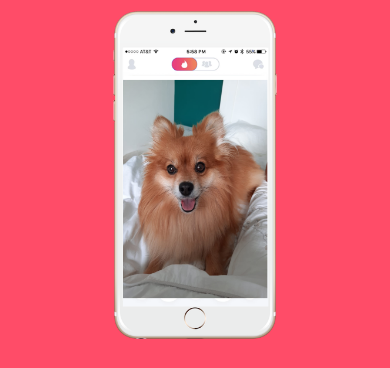
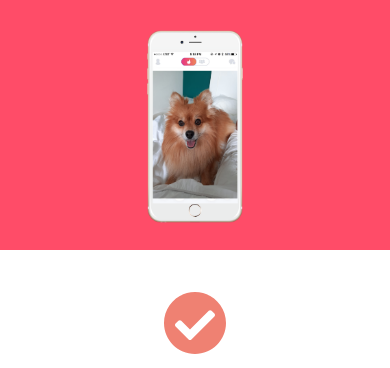
Before and after one commit to Damog2020/Tindog, a plain HTML site: page index.html in a window 390 px wide. Shown: the part 722-1090 px from the top of the page. Drawn offline with nearby package versions, Linux system fonts and the light colour scheme.

Commit message:
Add files via upload

```diff
--- a/css/styles.css
+++ b/css/styles.css
@@ -62,8 +62,7 @@ p {
 
 .nav-link {
   font-size: 1.2rem;
-  font-family: "Montserrat-Light";
-  font-weight: 500;
+  font-family: "Montserrat";
 }
 
 /* Buttons */
@@ -87,10 +86,20 @@ p {
 /* Title Image */
 
 .title-image {
-  width: 60%;
+  width: 45%;
   transform: rotate(25deg);
   position: absolute;
   right: 30%;
+}
+
+@media (max-width:991px){
+  .title-image {
+    width: 35%;
+    transform: rotate(0);
+    position: static;
+    right: 30%;
+    margin-top: 20px;
+  }
 }
 
 /* Features Section */
```
